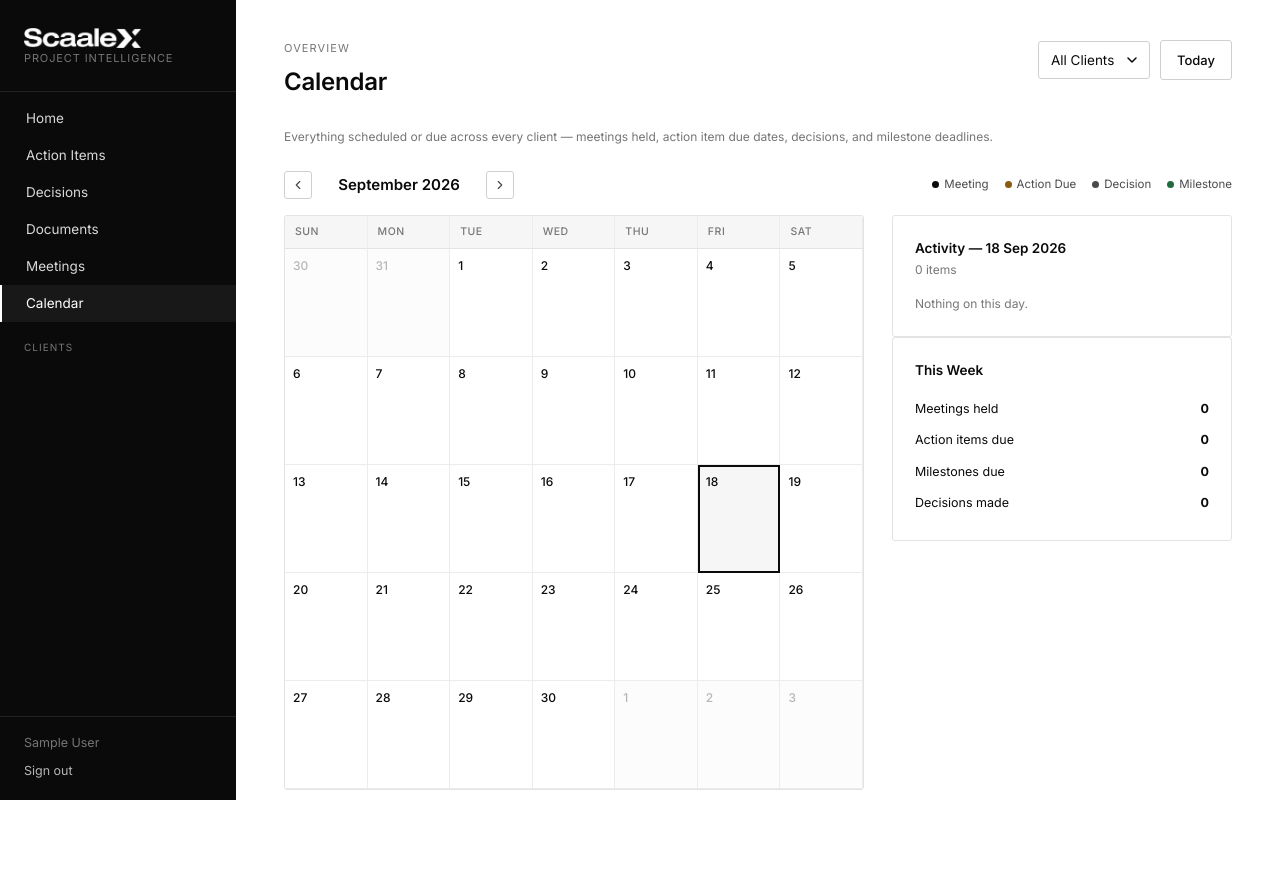
After one commit to Pv-Anand/Scaalex, a Flask app: page /calendar in a window 1280 px wide. The commit adds this page. Run offline with Flask 3, Linux system fonts and the light colour scheme; the visitor is signed in with stand-in values (Sample User, id 1); data that the repository does not hold is empty; some libraries are stand-ins or nearby versions.

Commit message:
Add Calendar / Activity Board
New sidebar nav item aggregating everything with a date across every
client into one month view - conversations held, action item due
dates (red once overdue), decisions made, and milestone deadlines -
with a client filter and a day agenda panel (owner chip, status,
link through to the underlying record) plus a This Week summary.
Pure aggregation over existing models, no new tables.

Scoped through the same is_admin / can_view_client checks as Home:
Executives only see activity from clients they've been granted
access to.

Co-Authored-By: Claude Sonnet 5 <noreply@anthropic.com>

```diff
--- a/app.py
+++ b/app.py
@@ -46,6 +46,7 @@ def create_app(config_class=Config):
     from routes.fireflies import fireflies_bp
     from routes.calendar import calendar_bp
     from routes.reports import reports_bp
+    from routes.calendar_board import calendar_board_bp
     from routes.portal import portal_bp, portal_hub_bp
 
     app.register_blueprint(auth_bp)
@@ -61,6 +62,7 @@ def create_app(config_class=Config):
     app.register_blueprint(fireflies_bp)
     app.register_blueprint(calendar_bp)
     app.register_blueprint(reports_bp)
+    app.register_blueprint(calendar_board_bp)
     app.register_blueprint(portal_bp)
     app.register_blueprint(portal_hub_bp)
 
--- /dev/null
+++ b/routes/calendar_board.py
@@ -0,0 +1,156 @@
+"""Calendar / Activity Board - a cross-client month view over everything
+with a date: conversations held, action item due dates, decisions made,
+and milestone deadlines. Read-only aggregation over existing models, no
+new tables."""
+import calendar as calendar_module
+from datetime import date, datetime, timedelta
+
+from flask import Blueprint, render_template, request, url_for
+from flask_login import login_required, current_user
+
+from models import Client, Conversation, ActionItem, Decision, Milestone
+
+calendar_board_bp = Blueprint("calendar_board", __name__)
+
+
+def _accessible_clients():
+    clients = Client.query.order_by(Client.name).all()
+    if current_user.is_admin:
+        return clients
+    return [c for c in clients if current_user.can_view_client(c.id)]
+
+
+@calendar_board_bp.route("/calendar")
+@login_required
+def board():
+    today = date.today()
+    year = request.args.get("year", type=int) or today.year
+    month = request.args.get("month", type=int) or today.month
+    if month < 1 or month > 12:
+        year, month = today.year, today.month
+
+    client_id = request.args.get("client_id", type=int)
+    selected_str = request.args.get("date")
+    try:
+        selected = datetime.strptime(selected_str, "%Y-%m-%d").date() if selected_str else today
+    except ValueError:
+        selected = today
+
+    clients = _accessible_clients()
+    client_map = {c.id: c for c in clients}
+    accessible_ids = set(client_map.keys())
+
+    if client_id and client_id in accessible_ids:
+        filter_ids = {client_id}
+    else:
+        client_id = None
+        filter_ids = accessible_ids
+
+    cal = calendar_module.Calendar(firstweekday=6)  # Sunday-start weeks
+    month_days = list(cal.itermonthdates(year, month))
+    range_start, range_end = month_days[0], month_days[-1]
+
+    activities_by_day = {d: [] for d in month_days}
+
+    def add(day, item):
+        if day in activities_by_day:
+            activities_by_day[day].append(item)
+
+    if filter_ids:
+        conversations = Conversation.query.filter(
+            Conversation.client_id.in_(filter_ids),
+            Conversation.date >= datetime.combine(range_start, datetime.min.time()),
+            Conversation.date <= datetime.combine(range_end, datetime.max.time()),
+        ).all()
+        for c in conversations:
+            client = client_map[c.client_id]
+            add(c.date.date(), {
+                "type": "meeting", "dot": "dot-meeting",
+                "title": c.interaction_type or "Meeting",
+                "client": client,
+                "owner": c.created_by.name if c.created_by else None,
+                "meta": None, "meta_danger": False,
+                "url": url_for("conversations.detail", slug=client.slug, conversation_id=c.id),
+                "sort": c.date,
+            })
+
+        action_items = ActionItem.query.filter(
+            ActionItem.client_id.in_(filter_ids),
+            ActionItem.due_date.isnot(None),
+            ActionItem.due_date >= range_start,
+            ActionItem.due_date <= range_end,
+        ).all()
+        for a in action_items:
+            client = client_map[a.client_id]
+            add(a.due_date, {
+                "type": "action", "dot": "dot-action overdue" if a.is_overdue else "dot-action",
+                "title": a.task,
+                "client": client,
+                "owner": a.assignee or a.owner,
+                "meta": "Overdue" if a.is_overdue else a.status, "meta_danger": a.is_overdue,
+                "url": url_for("action_items.client_list", slug=client.slug),
+                "sort": datetime.combine(a.due_date, datetime.min.time()),
+            })
+
+        decisions = Decision.query.filter(
+            Decision.client_id.in_(filter_ids),
+            Decision.date >= datetime.combine(range_start, datetime.min.time()),
+            Decision.date <= datetime.combine(range_end, datetime.max.time()),
+        ).all()
+        for dec in decisions:
+            client = client_map[dec.client_id]
+            add(dec.date.date(), {
+                "type": "decision", "dot": "dot-decision",
+                "title": dec.decision,
+                "client": client,
+                "owner": dec.owner,
+                "meta": "Decision", "meta_danger": False,
+                "url": url_for("decisions.client_list", slug=client.slug),
+                "sort": dec.date,
+            })
+
+        milestones = Milestone.query.filter(Milestone.client_id.in_(filter_ids)).all()
+        for m in milestones:
+            d = m.display_date
+            if not d or d < range_start or d > range_end:
+                continue
+            client = client_map[m.client_id]
+            add(d, {
+                "type": "milestone", "dot": "dot-milestone",
+                "title": f"{m.title} — {'completed' if m.status == 'completed' else 'due'}",
+                "client": client,
+                "owner": m.reporting_manager.name if m.reporting_manager else None,
+                "meta": m.status.replace("_", " ").title(), "meta_danger": False,
+                "url": url_for("reports.milestone_detail", slug=client.slug, milestone_id=m.id),
+                "sort": datetime.combine(d, datetime.min.time()),
+            })
+
+    for day_items in activities_by_day.values():
+        day_items.sort(key=lambda i: (0 if i.get("meta_danger") else 1, i["sort"]))
+
+    week_start = today - timedelta(days=(today.weekday() + 1) % 7)  # back up to Sunday
+    week_end = week_start + timedelta(days=6)
+    week_counts = {"meeting": 0, "action": 0, "milestone": 0, "decision": 0}
+    for d, items in activities_by_day.items():
+        if week_start <= d <= week_end:
+            for it in items:
+                week_counts[it["type"]] += 1
+
+    selected_items = activities_by_day.get(selected, [])
+    selected_clients = {it["client"].id for it in selected_items}
+
+    prev_month, prev_year = (12, year - 1) if month == 1 else (month - 1, year)
+    next_month, next_year = (1, year + 1) if month == 12 else (month + 1, year)
+    weeks = [month_days[i:i + 7] for i in range(0, len(month_days), 7)]
+
+    return render_template(
+        "calendar_board.html",
+        clients=clients, current_client_id=client_id,
+        year=year, month=month, month_label=date(year, month, 1).strftime("%B %Y"),
+        prev_year=prev_year, prev_month=prev_month,
+        next_year=next_year, next_month=next_month,
+        weeks=weeks, today=today, selected=selected,
+        activities_by_day=activities_by_day,
+        selected_items=selected_items, selected_client_count=len(selected_clients),
+        week_counts=week_counts,
+    )
--- a/static/css/style.css
+++ b/static/css/style.css
@@ -185,6 +185,34 @@ button { font-family: inherit; }
 .access-head { background: var(--grey-50); font-size: 10.5px; text-transform: uppercase; letter-spacing: 0.05em; color: var(--grey-500); font-weight: 500; justify-content: center; }
 .access-head:first-child { justify-content: flex-start; }
 .access-radio { justify-content: center; }
+
+/* ---------- Calendar / Activity Board ---------- */
+.legend-dot { width: 7px; height: 7px; border-radius: 50%; display: inline-block; margin-right: 5px; }
+.dot-meeting { background: var(--black); }
+.dot-action { background: var(--warn); }
+.dot-action.overdue { background: var(--danger); }
+.dot-decision { background: var(--grey-700); }
+.dot-milestone { background: var(--success); }
+
+.cal-grid { display: grid; grid-template-columns: repeat(7, 1fr); border: 1px solid var(--line); border-radius: var(--radius); overflow: hidden; }
+.cal-dow { background: var(--grey-50); font-size: 10.5px; text-transform: uppercase; letter-spacing: 0.05em; color: var(--grey-500); font-weight: 500; padding: 8px 10px; border-bottom: 1px solid var(--line); border-right: 1px solid var(--grey-100); }
+.cal-dow:last-child { border-right: none; }
+.cal-cell { min-height: 108px; padding: 8px; border-right: 1px solid var(--grey-100); border-bottom: 1px solid var(--grey-100); cursor: pointer; display: flex; flex-direction: column; gap: 4px; text-decoration: none; color: inherit; }
+.cal-cell:hover { background: var(--grey-50); }
+.cal-cell.out { color: var(--grey-300); background: #fcfcfc; }
+.cal-cell.today { background: var(--grey-50); }
+.cal-cell.selected { outline: 2px solid var(--black); outline-offset: -2px; }
+.cal-daynum { font-size: 12px; font-weight: 500; }
+.cal-chip { font-size: 10.5px; padding: 2px 6px; border-radius: 3px; display: flex; align-items: center; gap: 4px; overflow: hidden; white-space: nowrap; text-overflow: ellipsis; background: var(--grey-50); color: var(--charcoal); }
+.cal-more { font-size: 10px; color: var(--grey-500); padding-left: 6px; }
+
+.agenda-item { display: flex; gap: 10px; padding: 12px 0; border-bottom: 1px solid var(--grey-100); }
+.agenda-item:last-child { border-bottom: none; }
+.agenda-dot-col { padding-top: 4px; }
+.agenda-title { font-size: 13px; font-weight: 500; }
+.agenda-meta { font-size: 11.5px; color: var(--grey-500); margin-top: 3px; display: flex; align-items: center; gap: 5px; flex-wrap: wrap; }
+.owner-chip { display: inline-flex; align-items: center; gap: 5px; font-size: 11.5px; color: var(--charcoal); font-weight: 500; }
+.owner-dot { width: 16px; height: 16px; border-radius: 50%; background: var(--grey-100); color: var(--grey-700); font-size: 9px; font-weight: 600; display: inline-flex; align-items: center; justify-content: center; flex-shrink: 0; }
 
 /* ---------- Sub nav (client tabs) ---------- */
 .subnav { display: flex; gap: 0; justify-content: space-between; border-bottom: 1px solid var(--line); margin-bottom: 28px; flex-wrap: wrap; }
--- a/templates/base.html
+++ b/templates/base.html
@@ -25,6 +25,7 @@
           <span>Meetings</span>
           {% if fireflies_uncategorized_count %}<span class="nav-badge">{{ fireflies_uncategorized_count }}</span>{% endif %}
         </a>
+        <a href="{{ url_for('calendar_board.board') }}" class="{{ 'active' if request.endpoint == 'calendar_board.board' }}">Calendar</a>
       </nav>
       <div class="sidebar-section-label">Clients</div>
       <div class="sidebar-clients">
--- /dev/null
+++ b/templates/calendar_board.html
@@ -0,0 +1,98 @@
+{% extends "base.html" %}
+{% block title %}Calendar — Scaalex Intelligence{% endblock %}
+{% block content %}
+<div class="page-header">
+  <div>
+    <div class="page-eyebrow">Overview</div>
+    <h1>Calendar</h1>
+  </div>
+  <div class="flex-gap" style="align-items:center;">
+    <form method="GET">
+      <input type="hidden" name="year" value="{{ year }}">
+      <input type="hidden" name="month" value="{{ month }}">
+      <select name="client_id" onchange="this.form.submit()">
+        <option value="">All Clients</option>
+        {% for c in clients %}
+        <option value="{{ c.id }}" {{ 'selected' if current_client_id == c.id }}>{{ c.name }}</option>
+        {% endfor %}
+      </select>
+    </form>
+    <a href="{{ url_for('calendar_board.board', client_id=current_client_id) }}" class="btn btn-secondary">Today</a>
+  </div>
+</div>
+<p class="small muted mb-24">Everything scheduled or due across every client — meetings held, action item due dates, decisions, and milestone deadlines.</p>
+
+<div class="flex-between mb-16">
+  <div class="flex-gap" style="align-items:center; gap:12px;">
+    <a href="{{ url_for('calendar_board.board', year=prev_year, month=prev_month, client_id=current_client_id) }}" class="icon-btn" aria-label="Previous month">
+      <svg width="14" height="14" viewBox="0 0 24 24" fill="none" stroke="currentColor" stroke-width="2"><path d="M15 18l-6-6 6-6" stroke-linecap="round" stroke-linejoin="round"/></svg>
+    </a>
+    <div style="font-size:15px; font-weight:600; width:150px; text-align:center;">{{ month_label }}</div>
+    <a href="{{ url_for('calendar_board.board', year=next_year, month=next_month, client_id=current_client_id) }}" class="icon-btn" aria-label="Next month">
+      <svg width="14" height="14" viewBox="0 0 24 24" fill="none" stroke="currentColor" stroke-width="2"><path d="M9 18l6-6-6-6" stroke-linecap="round" stroke-linejoin="round"/></svg>
+    </a>
+  </div>
+  <div class="flex-gap" style="gap:16px; font-size:11.5px; color:var(--grey-700);">
+    <span><span class="legend-dot dot-meeting"></span>Meeting</span>
+    <span><span class="legend-dot dot-action"></span>Action Due</span>
+    <span><span class="legend-dot dot-decision"></span>Decision</span>
+    <span><span class="legend-dot dot-milestone"></span>Milestone</span>
+  </div>
+</div>
+
+<div style="display:grid; grid-template-columns: 1fr 340px; gap:28px; align-items:start;">
+
+  <div class="cal-grid">
+    <div class="cal-dow">Sun</div><div class="cal-dow">Mon</div><div class="cal-dow">Tue</div><div class="cal-dow">Wed</div><div class="cal-dow">Thu</div><div class="cal-dow">Fri</div><div class="cal-dow">Sat</div>
+
+    {% for week in weeks %}
+    {% for d in week %}
+    {% set items = activities_by_day.get(d, []) %}
+    <a href="{{ url_for('calendar_board.board', year=d.year, month=d.month, date=d.isoformat(), client_id=current_client_id) }}"
+       class="cal-cell {{ 'out' if d.month != month }} {{ 'today' if d == today }} {{ 'selected' if d == selected }}">
+      <div class="cal-daynum">{{ d.day }}</div>
+      {% for item in items[:3] %}
+      <div class="cal-chip"><span class="legend-dot {{ item.dot }}" style="margin:0;"></span>{{ item.client.name }}: {{ item.title }}</div>
+      {% endfor %}
+      {% if items|length > 3 %}
+      <div class="cal-more">+{{ items|length - 3 }} more</div>
+      {% endif %}
+    </a>
+    {% endfor %}
+    {% endfor %}
+  </div>
+
+  <div>
+    <div class="card">
+      <div style="font-size:13.5px; font-weight:600; margin-bottom:2px;">Activity — {{ selected.strftime('%d %b %Y') }}</div>
+      <div class="small muted mb-16">{{ selected_items|length }} item{{ 's' if selected_items|length != 1 }}{% if selected_client_count %} across {{ selected_client_count }} client{{ 's' if selected_client_count != 1 }}{% endif %}</div>
+
+      {% if selected_items %}
+      {% for item in selected_items %}
+      <div class="agenda-item">
+        <div class="agenda-dot-col"><span class="legend-dot {{ item.dot }}"></span></div>
+        <div style="min-width:0;">
+          <a href="{{ item.url }}" class="agenda-title" style="color:var(--black); display:block;">{{ item.title }}</a>
+          <div class="agenda-meta">
+            {{ item.client.name }}
+            {% if item.owner %}· <span class="owner-chip"><span class="owner-dot">{{ item.owner[0]|upper }}</span>{{ item.owner }}</span>{% endif %}
+            {% if item.meta %}· <span style="{{ 'color:var(--danger); font-weight:500;' if item.meta_danger }}">{{ item.meta }}</span>{% endif %}
+          </div>
+        </div>
+      </div>
+      {% endfor %}
+      {% else %}
+      <p class="muted small">Nothing on this day.</p>
+      {% endif %}
+    </div>
+
+    <div class="card mt-20">
+      <div style="font-size:13.5px; font-weight:600; margin-bottom:12px;">This Week</div>
+      <div class="flex-between" style="font-size:12.5px; padding:6px 0;"><span>Meetings held</span><strong>{{ week_counts.meeting }}</strong></div>
+      <div class="flex-between" style="font-size:12.5px; padding:6px 0;"><span>Action items due</span><strong>{{ week_counts.action }}</strong></div>
+      <div class="flex-between" style="font-size:12.5px; padding:6px 0;"><span>Milestones due</span><strong>{{ week_counts.milestone }}</strong></div>
+      <div class="flex-between" style="font-size:12.5px; padding:6px 0;"><span>Decisions made</span><strong>{{ week_counts.decision }}</strong></div>
+    </div>
+  </div>
+</div>
+{% endblock %}
```
